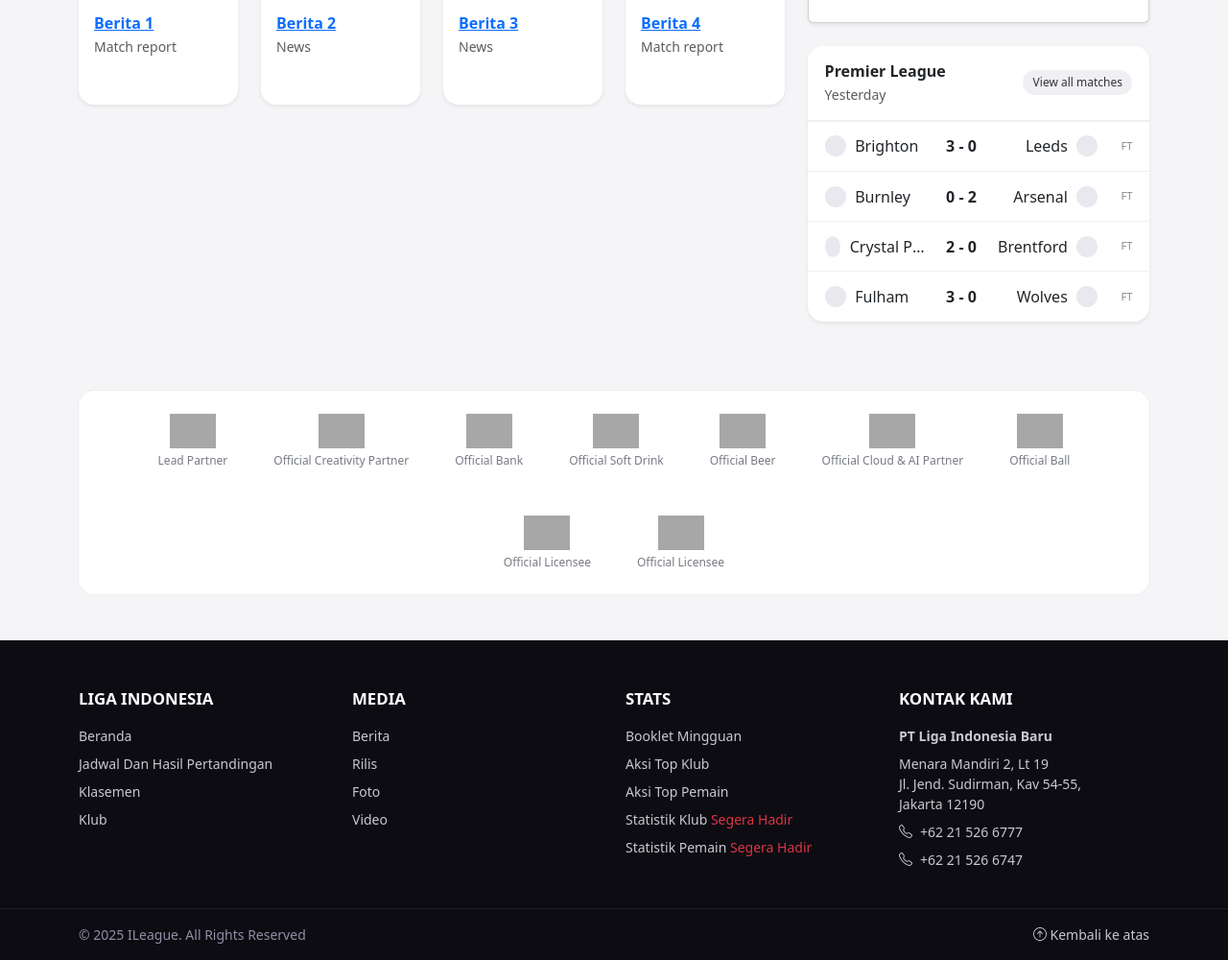
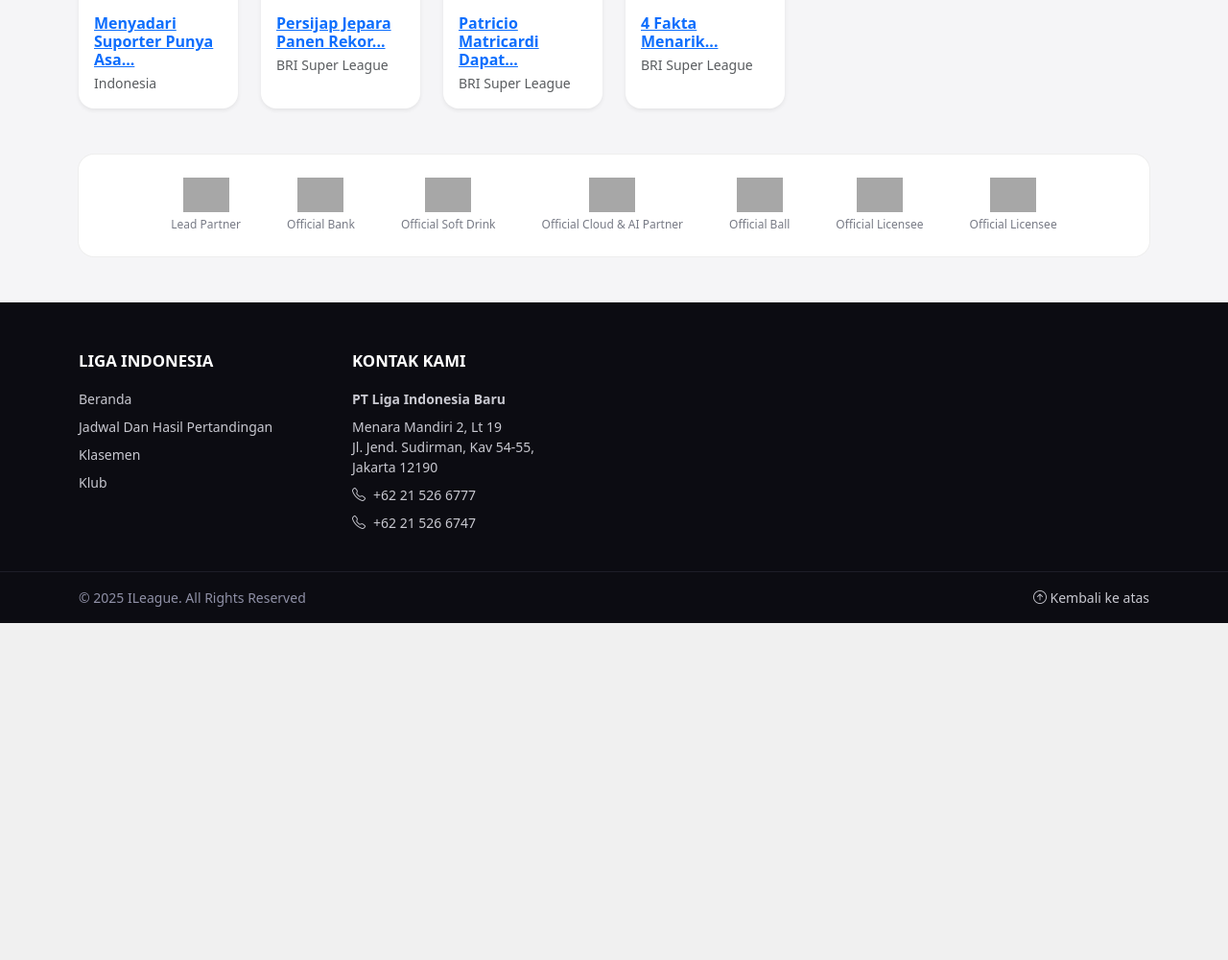
Before and after one commit to hipsty1/iLeague, a PHP site: page / in a window 1280 px wide. Shown: the part 619-1619 px from the top of the page at 96% size. After the commit the page ends 1268 px from the top, so only its background shows below. Run offline with PHP 8.4, Linux system fonts and the light colour scheme; data that the repository does not hold is empty; grey boxes are pictures that could not be loaded.

Commit message:
index.php done

```diff
--- a/index.html
+++ b/index.php
@@ -1,9 +1,13 @@
+<?php
+include 'php/connect.php';
+?>
+
 <!DOCTYPE html>
 <html lang="id">
   <head>
     <meta charset="utf-8" />
     <meta name="viewport" content="width=device-width, initial-scale=1" />
-    <title>Premier League Style - Index</title>
+    <title>Ileague</title>
     <!-- Bootstrap CSS -->
     <link
       href="https://cdn.jsdelivr.net/npm/bootstrap@5.3.3/dist/css/bootstrap.min.css"
@@ -298,7 +302,7 @@
             <div
               class="img-wrap"
               style="
-                background-image: url('https://images.unsplash.com/photo-1543322748-33df6d3db806?q=80&w=1200&auto=format&fit=crop');
+                background-image: url('assets/image/news/topNews.png');
               "
             >
               <div class="hero-overlay">
@@ -307,10 +311,10 @@
                     >Match report</span
                   >
                   <h1 class="display-6 hero-title mb-2">
-                    Hendri Hitam! Dikatain Rasis Malah Melawan Aparat.
+                    Jadwal I-League Terlengkap
                   </h1>
                   <p class="mb-0">
-                    Hidup blonde is the best statement of the year.
+                    Kumpulan seluruh jadwal pertandingan I-League.
                   </p>
                 </div>
               </div>
@@ -324,14 +328,14 @@
               <article class="card news-card shadow-sm">
                 <div class="ratio ratio-16x9">
                   <img
-                    src="https://images.unsplash.com/photo-1536300130190-99bc3b143fd9?q=80&w=1200&auto=format&fit=crop"
+                    src="https://cdn1-production-images-kly.akamaized.net/Qkzamz1cnI8aeFnOydZ0g2ApC2E=/57x0:1070x1350/1280x1706/filters:quality(75):strip_icc()/kly-media-production/medias/5209994/original/011488500_1746457858-Satu_kemenangan_lagi__satu_langkah_lagi__kita_ubah_Bandung_jadi_lautan_biru.Tetap_di_belakang_kami__Bobotoh..jpg"
                     class="w-100 h-100 object-fit-cover"
-                    alt="Liverpool"
+                    alt="Persib"
                   />
                 </div>
                 <div class="card-body">
-                  <a href=""><h6 class="fw-bold mb-1">Berita 1</h6> </a>
-                  <small class="text-muted d-block">Match report</small>
+                  <a href="https://www.bola.com/indonesia/read/6208356/menyadari-suporter-punya-asa-tinggi-untuk-persib-di-level-asia-ini-kata-marc-klok"><h6 class="fw-bold mb-1">Menyadari Suporter Punya Asa...</h6> </a>
+                  <small class="text-muted d-block">Indonesia</small>
                 </div>
               </article>
             </div>
@@ -339,14 +343,14 @@
               <article class="card news-card shadow-sm">
                 <div class="ratio ratio-16x9">
                   <img
-                    src="https://images.unsplash.com/photo-1517927033932-b3d18e61fb3a?q=80&w=1200&auto=format&fit=crop"
+                    src="https://cdn0-production-images-kly.akamaized.net/0lF6aqlu-GdKOYBQCuBH8YFbwTQ=/0x0:3000x1688/1280x720/filters:quality(75):strip_icc():watermark(kly-media-production/assets/images/watermarks/bola/watermark-color-landscape-new.png,1205,20,0)/kly-media-production/medias/5296325/original/012442900_1753573688-Launching_Persijap_Jepara-1.jpg"
                     class="w-100 h-100 object-fit-cover"
-                    alt="Injury update"
+                    alt="Persijap"
                   />
                 </div>
                 <div class="card-body">
-                  <a href=""><h6 class="fw-bold mb-1">Berita 2</h6></a>
-                  <small class="text-muted d-block">News</small>
+                  <a href="https://www.bola.com/indonesia/read/6207842/persijap-jepara-panen-rekor-buruk-hingga-tersungkur-di-zona-degradasi-telan-6-kekalahan-beruntun-kolektor-kartu-merah-terbanyak"><h6 class="fw-bold mb-1">Persijap Jepara Panen Rekor...</h6></a>
+                  <small class="text-muted d-block">BRI Super League</small>
                 </div>
               </article>
             </div>
@@ -354,14 +358,14 @@
               <article class="card news-card shadow-sm">
                 <div class="ratio ratio-16x9">
                   <img
-                    src="https://images.unsplash.com/photo-1543329668-3ae6f9d03203?q=80&w=1200&auto=format&fit=crop"
+                    src="https://cdn1-production-images-kly.akamaized.net/bjoNst8gPJWZVDX-fAK3Ee8iP08=/1280x720/smart/filters:quality(75):strip_icc()/kly-media-production/medias/5408100/original/024154800_1762763798-j805kvaj.png"
                     class="w-100 h-100 object-fit-cover"
-                    alt="Arsenal clean sheet"
+                    alt="Coach"
                   />
                 </div>
                 <div class="card-body">
-                  <a href=""><h6 class="fw-bold mb-1">Berita 3</h6></a>
-                  <small class="text-muted d-block">News</small>
+                  <a href="https://www.bola.com/indonesia/read/6208026/patricio-matricardi-dapat-pelajaran-besar-dalam-kemenangan-dramatis-persib-atas-selangor"><h6 class="fw-bold mb-1">Patricio Matricardi Dapat...</h6></a>
+                  <small class="text-muted d-block">BRI Super League</small>
                 </div>
               </article>
             </div>
@@ -369,14 +373,14 @@
               <article class="card news-card shadow-sm">
                 <div class="ratio ratio-16x9">
                   <img
-                    src="https://images.unsplash.com/photo-1544145945-f90425340c7e?q=80&w=1200&auto=format&fit=crop"
+                    src="https://cdn1-production-images-kly.akamaized.net/3EOlr57oBoVk3oiyNgJS3QKFDsE=/0x42:1599x943/1280x720/filters:quality(75):strip_icc()/kly-media-production/medias/5307862/original/009171400_1754487646-WhatsApp_Image_2025-08-06_at_20.27.15-2.jpeg"
                     class="w-100 h-100 object-fit-cover"
                     alt="Chelsea vs Spurs"
                   />
                 </div>
                 <div class="card-body">
-                  <a href=""><h6 class="fw-bold mb-1">Berita 4</h6></a>
-                  <small class="text-muted d-block">Match report</small>
+                  <a href="https://www.bola.com/indonesia/read/6207999/4-fakta-menarik-pekan-ke-12-bri-super-league-20252026-hujan-kartu-merah-lagi-borneo-fc-menang-terus"><h6 class="fw-bold mb-1">4 Fakta Menarik...</h6></a>
+                  <small class="text-muted d-block">BRI Super League</small>
                 </div>
               </article>
             </div>
@@ -389,121 +393,107 @@
             <div class="card-body">
               <h5 class="fw-bold mb-3">Top stories</h5>
               <div class="list-group list-group-flush">
-                <a href="#" class="list-group-item story-item">
+                <a href="https://www.jawapos.com/sepak-bola-indonesia/016202141/eduardo-perez-genjot-taktik-persebaya-surabaya-filosofi-baru-siap-guncang-liga-1-indonesia-20252026" class="list-group-item story-item">
                   <div class="d-flex gap-3 align-items-center">
                     <img
-                      src="https://images.unsplash.com/photo-1508098682722-e99c43a406b2?q=80&w=400&auto=format&fit=crop"
-                      alt="Bournemouth"
+                      src="https://static.promediateknologi.id/crop/363x118:1197x614/0x0/webp/photo/p2/01/2025/06/27/perez-3062544118.jpg"
+                      alt="Taktik"
                       class="flex-shrink-0"
                     />
                     <div class="flex-grow-1">
                       <div class="fw-semibold">
-                        Are Bournemouth genuine title contenders if they beat
-                        Man City?
+                        Eduardo Perez Genjot Taktik Persebaya
                       </div>
                       <small class="text-muted">Tactics and Analysis</small>
                     </div>
                   </div>
                 </a>
-                <a href="#" class="list-group-item story-item">
+                <a href="https://bola.okezone.com/read/2025/11/11/49/3182978/kata-asisten-pelatih-persib-bandung-igor-tolic-soal-bojan-hodak-jadi-juru-taktik-timnas-indonesia" class="list-group-item story-item">
                   <div class="d-flex gap-3 align-items-center">
                     <img
-                      src="https://images.unsplash.com/photo-1505664194779-8beaceb93744?q=80&w=400&auto=format&fit=crop"
-                      alt="Guardiola"
+                      src="https://img.okezone.com/content/2025/11/11/49/3182978/asisten_pelatih_persib_bandung_menanggapi_rumor_soal_bojan_hodak_jadi_juru_taktik_timnas_indonesia-rbRo_large.jpg"
+                      alt="Taktik"
                       class="flex-shrink-0"
                     />
                     <div class="flex-grow-1">
                       <div class="fw-semibold">
-                        How can Guardiola solve Man City's midfield conundrum?
+                        Kata Asisten Pelatih Persib Bandung
                       </div>
                       <small class="text-muted">Tactics and Analysis</small>
                     </div>
                   </div>
                 </a>
-                <a href="#" class="list-group-item story-item">
+                <a href="https://wow.tribunnews.com/superball/373549/rumor-transfer-pelatih-liga-1-persebaya-persis-dewa-united-berebut-timnas-indonesia-goda-persib#goog_rewarded" class="list-group-item story-item">
                   <div class="d-flex gap-3 align-items-center">
                     <img
-                      src="https://images.unsplash.com/photo-1579952363873-27f3bade9f55?q=80&w=400&auto=format&fit=crop"
-                      alt="Kroupi"
+                      src="https://asset.tribunnews.com/omSVUuR_DeDeNF0aizAMPVU7U44=/1200x800/filters:upscale():quality(30):format(webp):focal(0.5x0.5:0.5x0.5)/wow/foto/bank/originals/Surabaya-fuad-sule.jpg"
+                      alt="Transfer"
                       class="flex-shrink-0"
                     />
                     <div class="flex-grow-1">
                       <div class="fw-semibold">
-                        Junior Kroupi: the red-hot teenager likened to Mbappe
-                        and Aguero
+                        Rumor Transfer Pelatih Liga 1
                       </div>
-                      <small class="text-muted">Features</small>
+                      <small class="text-muted">Transfer</small>
                     </div>
                   </div>
                 </a>
-                <a href="#" class="list-group-item story-item">
+                <a href="https://www.tribunnews.com/superskor/2025/06/18/aroma-juru-taktik-belanda-di-liga-1-kian-kental-pelatih-psim-bakal-jadi-saingan-baru-bojan-hodak" class="list-group-item story-item">
                   <div class="d-flex gap-3 align-items-center">
                     <img
-                      src="https://images.unsplash.com/photo-1518091043644-c1d4457512c6?q=80&w=400&auto=format&fit=crop"
-                      alt="Caicedo"
+                      src="https://asset-2.tribunnews.com/tribunnews/foto/bank/images/PSIM-Yogyakarta-Jean-Paul-Van-Gastel.jpg"
+                      alt="Taktik
                       class="flex-shrink-0"
                     />
                     <div class="flex-grow-1">
                       <div class="fw-semibold">
-                        Best in the world? Caicedo's masterclass against Spurs
+                        Aroma Juru Taktik Belanda di Liga 1 Kian Kental
                       </div>
-                      <small class="text-muted">Features</small>
+                      <small class="text-muted">Taktik</small>
                     </div>
                   </div>
                 </a>
               </div>
             </div>
           </div>
+          <!-- SCOREBOARD -->
+          <?php
+            $sql = "SELECT * FROM pertandingan ORDER BY id_pertandingan DESC LIMIT 4";
+            $result = $conn->query($sql);
 
-          <!-- SCOREBOARD -->
-          <div class="board shadow-sm mb-4">
-            <div class="head">
-              <div>
-                <div class="fw-bold">Premier League</div>
-                <small class="text-muted">Yesterday</small>
+            if ($result->num_rows > 0) {
+                echo '<div class="list-group">';
+                while ($row = $result->fetch_assoc()) {
+                    echo '
+                    <div class="list-group-item border-0 mb-2 shadow-sm rounded-3 p-3 bg-light">
+                        <div class="d-flex justify-content-between align-items-center">
+                            <div class="d-flex align-items-center gap-2">
+                                <span class="crest bg-secondary rounded-circle d-inline-block" style="width:30px; height:30px;"></span>
+                                <span class="fw-semibold">' . htmlspecialchars($row["home_team"]) . '</span>
                             </div>
-              <span class="badge-pill">View all matches</span>
+
+                            <div class="text-center flex-grow-1">
+                                <span class="fs-5 fw-bold">' . $row["home_score"] . ' - ' . $row["away_score"] . '</span>
                             </div>
-            <div class="fixture">
-              <div class="team">
-                <span class="crest"></span><span>Brighton</span>
+
+                            <div class="d-flex align-items-center gap-2 justify-content-end">
+                                <span class="fw-semibold">' . htmlspecialchars($row["away_team"]) . '</span>
+                                <span class="crest bg-secondary rounded-circle d-inline-block" style="width:30px; height:30px;"></span>
                             </div>
-              <div class="score">3 - 0</div>
-              <div class="team justify-content-end">
-                <span>Leeds</span><span class="crest"></span>
                         </div>
-              <div class="status">FT</div>
+                        <div class="text-center mt-2">
+                            <span class="badge bg-primary px-3 py-1">' . htmlspecialchars($row["status"]) . '</span>
                         </div>
-            <div class="fixture">
-              <div class="team">
-                <span class="crest"></span><span>Burnley</span>
                     </div>
-              <div class="score">0 - 2</div>
-              <div class="team justify-content-end">
-                <span>Arsenal</span><span class="crest"></span>
-              </div>
-              <div class="status">FT</div>
-            </div>
-            <div class="fixture">
-              <div class="team">
-                <span class="crest"></span><span>Crystal Palace</span>
-              </div>
-              <div class="score">2 - 0</div>
-              <div class="team justify-content-end">
-                <span>Brentford</span><span class="crest"></span>
-              </div>
-              <div class="status">FT</div>
-            </div>
-            <div class="fixture">
-              <div class="team">
-                <span class="crest"></span><span>Fulham</span>
-              </div>
-              <div class="score">3 - 0</div>
-              <div class="team justify-content-end">
-                <span>Wolves</span><span class="crest"></span>
-              </div>
-              <div class="status">FT</div>
-            </div>
+                    ';
+                }
+                echo '</div>';
+            } else {
+                echo "<p class='text-muted text-center'>Tidak ada data pertandingan.</p>";
+            }
+
+            $conn->close();
+            ?>
           </div>
         </aside>
       </div>
@@ -526,14 +516,6 @@
           <div class="text-center">
             <img
               class="sponsor-logo"
-              src="https://logo.clearbit.com/adobe.com"
-              alt="Adobe"
-            />
-            <div class="sponsor-role">Official Creativity Partner</div>
-          </div>
-          <div class="text-center">
-            <img
-              class="sponsor-logo"
               src="https://logo.clearbit.com/barclays.com"
               alt="Barclays"
             />
@@ -546,14 +528,6 @@
               alt="Coca‑Cola"
             />
             <div class="sponsor-role">Official Soft Drink</div>
-          </div>
-          <div class="text-center">
-            <img
-              class="sponsor-logo"
-              src="https://logo.clearbit.com/guinness.com"
-              alt="Guinness"
-            />
-            <div class="sponsor-role">Official Beer</div>
           </div>
           <div class="text-center">
             <img
@@ -600,39 +574,10 @@
             <ul class="list-unstyled small mb-0">
               <li class="mb-2"><a href="#">Beranda</a></li>
               <li class="mb-2">
-                <a href="#">Jadwal Dan Hasil Pertandingan</a>
+                <a href="pages/match.html">Jadwal Dan Hasil Pertandingan</a>
               </li>
-              <li class="mb-2"><a href="#klasemen">Klasemen</a></li>
-              <li class="mb-2"><a href="#tim">Klub</a></li>
-            </ul>
-          </div>
-          <div class="col-6 col-lg-3">
-            <div class="footer-title">MEDIA</div>
-            <ul class="list-unstyled small mb-0">
-              <li class="mb-2"><a href="#">Berita</a></li>
-              <li class="mb-2"><a href="#">Rilis</a></li>
-              <li class="mb-2"><a href="#">Foto</a></li>
-              <li class="mb-2"><a href="#">Video</a></li>
-            </ul>
-          </div>
-          <div class="col-6 col-lg-3">
-            <div class="footer-title">STATS</div>
-            <ul class="list-unstyled small mb-0">
-              <li class="mb-2"><a href="#">Booklet Mingguan</a></li>
-              <li class="mb-2"><a href="#">Aksi Top Klub</a></li>
-              <li class="mb-2"><a href="#">Aksi Top Pemain</a></li>
-              <li class="mb-2">
-                <a href="#"
-                  >Statistik Klub
-                  <span class="text-danger">Segera Hadir</span></a
-                >
-              </li>
-              <li class="mb-2">
-                <a href="#"
-                  >Statistik Pemain
-                  <span class="text-danger">Segera Hadir</span></a
-                >
-              </li>
+              <li class="mb-2"><a href="pages/klasemen.html">Klasemen</a></li>
+              <li class="mb-2"><a href="pages/tim.html">Klub</a></li>
             </ul>
           </div>
           <div class="col-12 col-lg-3">
--- a/php/connect.php
+++ b/php/connect.php
@@ -13,5 +13,4 @@
     die("Koneksi gagal: " . mysqli_connect_error());
 }
 
-echo "Koneksi berhasil!";
 ?>
--- a/php/viewTeam.php
+++ /dev/null
@@ -1,4 +0,0 @@
-<?php
-include 'connect.php';
-
-?>
```
Also changed, not shown: assets/image/news/topNews.png (added), pages/match.html (added), pages/tim.html (added). Lines whose indentation alone changed are shown as unchanged.
